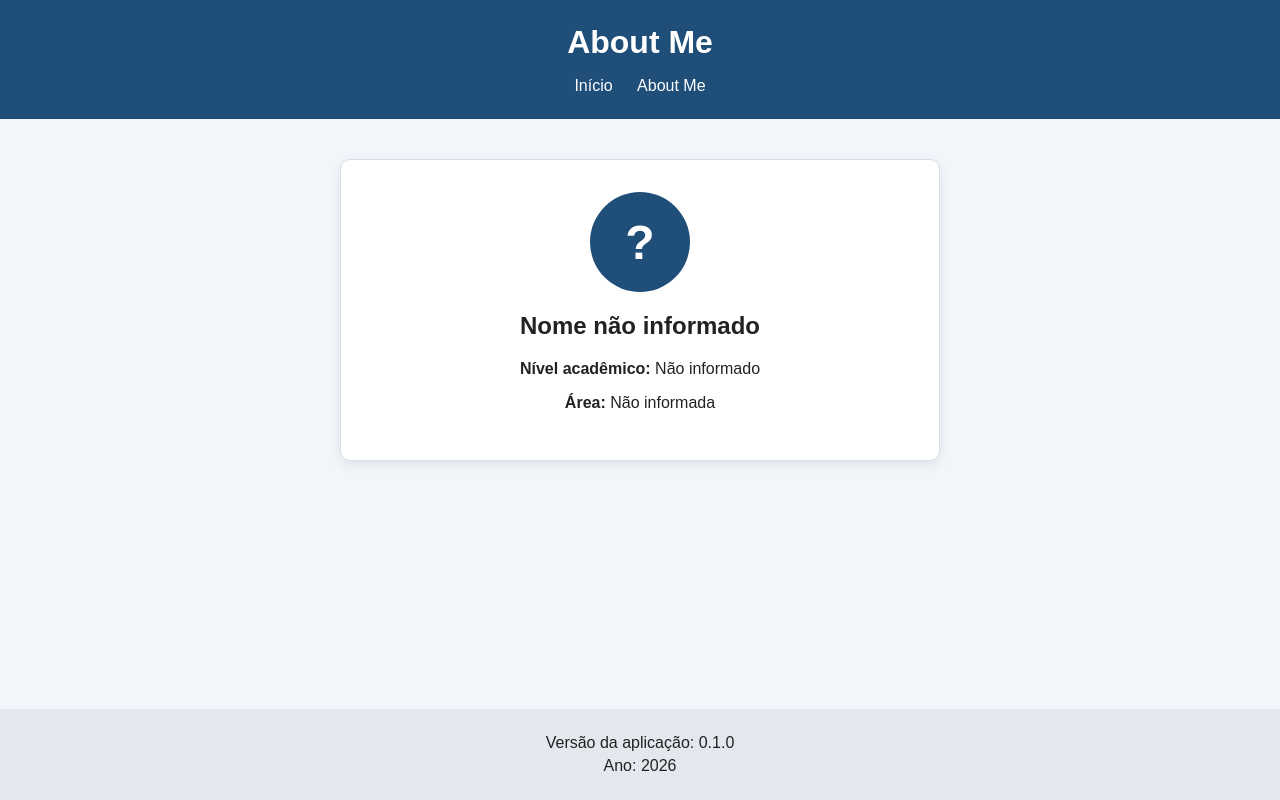
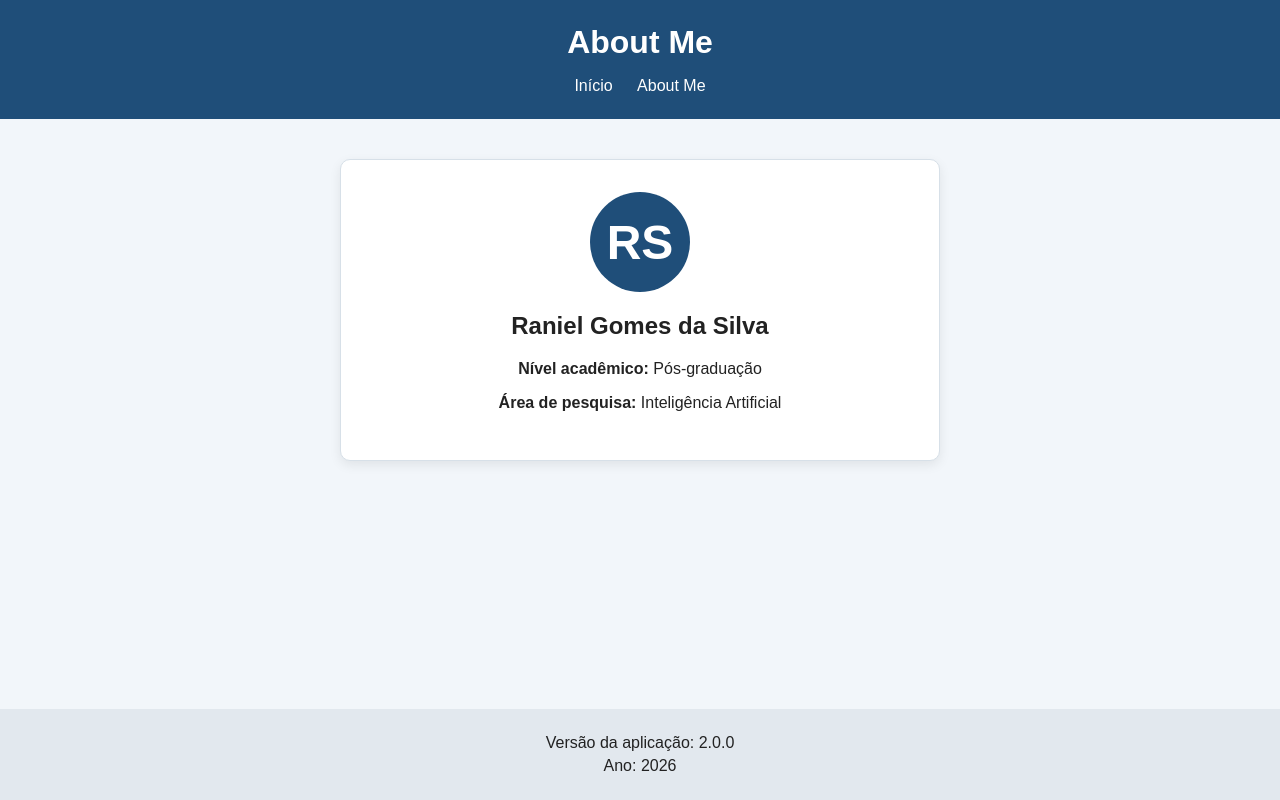
Before and after one commit to raniel90/about-me-container-raniel-silva, a plain HTML site: page about.html in a window 1280 px wide. Drawn offline with Linux system fonts and the light colour scheme.

```diff
--- a/about.html
+++ b/about.html
@@ -16,14 +16,14 @@
  </header>
  <main class="container">
  <section class="card profile">
- <div class="avatar">?</div>
- <h2>Nome não informado</h2>
- <p><strong>Nível acadêmico:</strong> Não informado</p>
- <p><strong>Área:</strong> Não informada</p>
+ <div class="avatar">RS</div>
+ <h2>Raniel Gomes da Silva</h2>
+ <p><strong>Nível acadêmico:</strong> Pós-graduação</p>
+ <p><strong>Área de pesquisa:</strong> Inteligência Artificial</p>
  </section>
  </main>
  <footer>
- <p>Versão da aplicação: 0.1.0</p>
+ <p>Versão da aplicação: 2.0.0</p>
  <p id="current-year"></p>
  </footer>
  <script src="js/script.js"></script>
```
Also changed, not shown: 2 other files.
